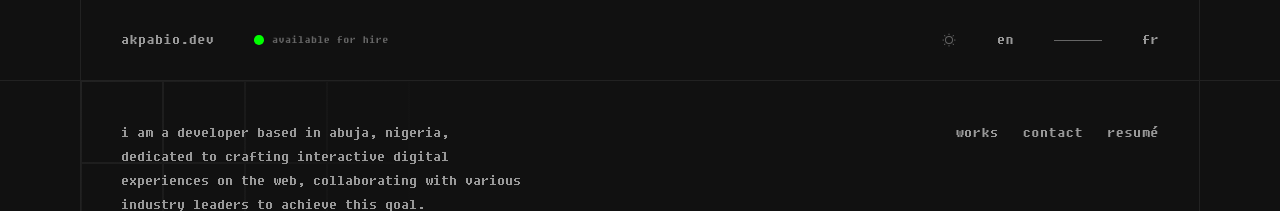
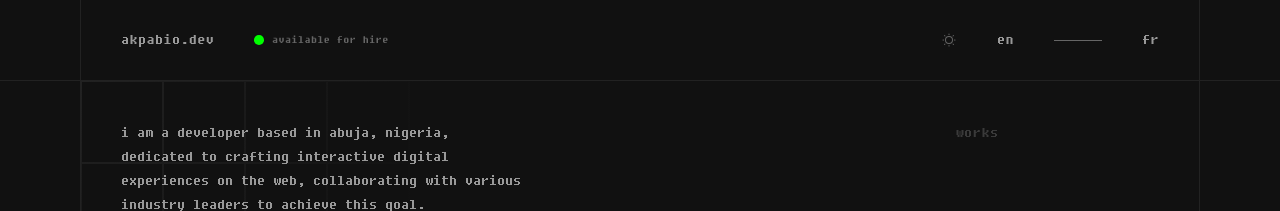
Before and after one commit to PrinceAkpabio/akpabio.dev, a Next.js app: page / in a window 1280 px wide. Shown: the top 211 px of the page. Built offline with nearby package versions, Linux system fonts and the light colour scheme.

Commit message:
Began animation of the hero section elements. Animated the menu items from an opacity of 0 to 1 and a y-axis of -100px to 0

```diff
--- a/components/hero.tsx
+++ b/components/hero.tsx
@@ -1,6 +1,6 @@
 "use client";
 
-import React, { useEffect, MouseEvent } from "react";
+import React, { useLayoutEffect, MouseEvent, useRef } from "react";
 import styles from "@/styles/hero.module.scss";
 import loadingStyles from "@/styles/loading.module.scss";
 import { motion, useMotionTemplate, useMotionValue } from "framer-motion";
@@ -9,6 +9,8 @@ import usePageGrid from "@/utils/usePageGrid";
 import Image from "next/image";
 import Scroll from "../public/scroll.svg";
 import Link from "next/link";
+import gsap from "gsap";
+import { ScrollTrigger } from "gsap/ScrollTrigger";
 
 export default function Hero() {
   const { x, y } = useMousePosition();
@@ -16,6 +18,10 @@ export default function Hero() {
   let mouseX = useMotionValue(0);
   let mouseY = useMotionValue(0);
   const grid = usePageGrid("heroGrid");
+
+  const worksMenuItem = useRef(null);
+  const contactMenuItem = useRef(null);
+  const resumeMenuItem = useRef(null);
 
   function handleMouseMove({
     currentTarget,
@@ -28,7 +34,35 @@ export default function Hero() {
     mouseY.set(clientY - top);
   }
 
-  useEffect(() => {}, []);
+  useLayoutEffect(() => {
+    gsap.registerPlugin(ScrollTrigger);
+    const scrollTimeline = gsap.timeline({
+      scrollTrigger: {
+        trigger: document.documentElement,
+        scrub: true,
+        start: "top",
+        end: "+90vh",
+      },
+    });
+
+    const normalTimeline = gsap.timeline({
+      defaults: {
+        duration: 0.6,
+        ease: "ease.in",
+        stagger: { repeat: 0, yoyo: true, yoyoEase: true },
+      },
+    });
+
+    normalTimeline
+      .from(worksMenuItem.current, { opacity: 0, y: "-100px" })
+      .to(worksMenuItem.current, { opacity: 1, y: 0 })
+      .from(contactMenuItem.current, { opacity: 0, y: "-100px" })
+      .to(contactMenuItem.current, { opacity: 1, y: 0 })
+      .from(resumeMenuItem.current, { opacity: 0, y: "-100px" })
+      .to(resumeMenuItem.current, { opacity: 1, y: 0 });
+
+    normalTimeline.play().delay(5.5);
+  }, []);
 
   return (
     <div
@@ -78,13 +112,22 @@ export default function Hero() {
           <p className={styles.hireMeText}>Hire Me_</p>
         </div>
         <div className={styles.right}>
-          <Link href="#works-section" className={styles.menuItem}>
+          <Link
+            ref={worksMenuItem}
+            href="#works-section"
+            className={styles.menuItem}
+          >
             Works
           </Link>
-          <Link href="#contact-section" className={styles.menuItem}>
+          <Link
+            ref={contactMenuItem}
+            href="#contact-section"
+            className={styles.menuItem}
+          >
             Contact
           </Link>
           <Link
+            ref={resumeMenuItem}
             href="/prince-akpabio-cv.pdf"
             className={styles.menuItem}
             download="prince-akpabio-cv"
--- a/styles/hero.module.scss
+++ b/styles/hero.module.scss
@@ -79,6 +79,7 @@
         text-transform: lowercase;
         text-decoration: none;
         z-index: 7;
+        opacity: 0;
       }
     }
   }
```
